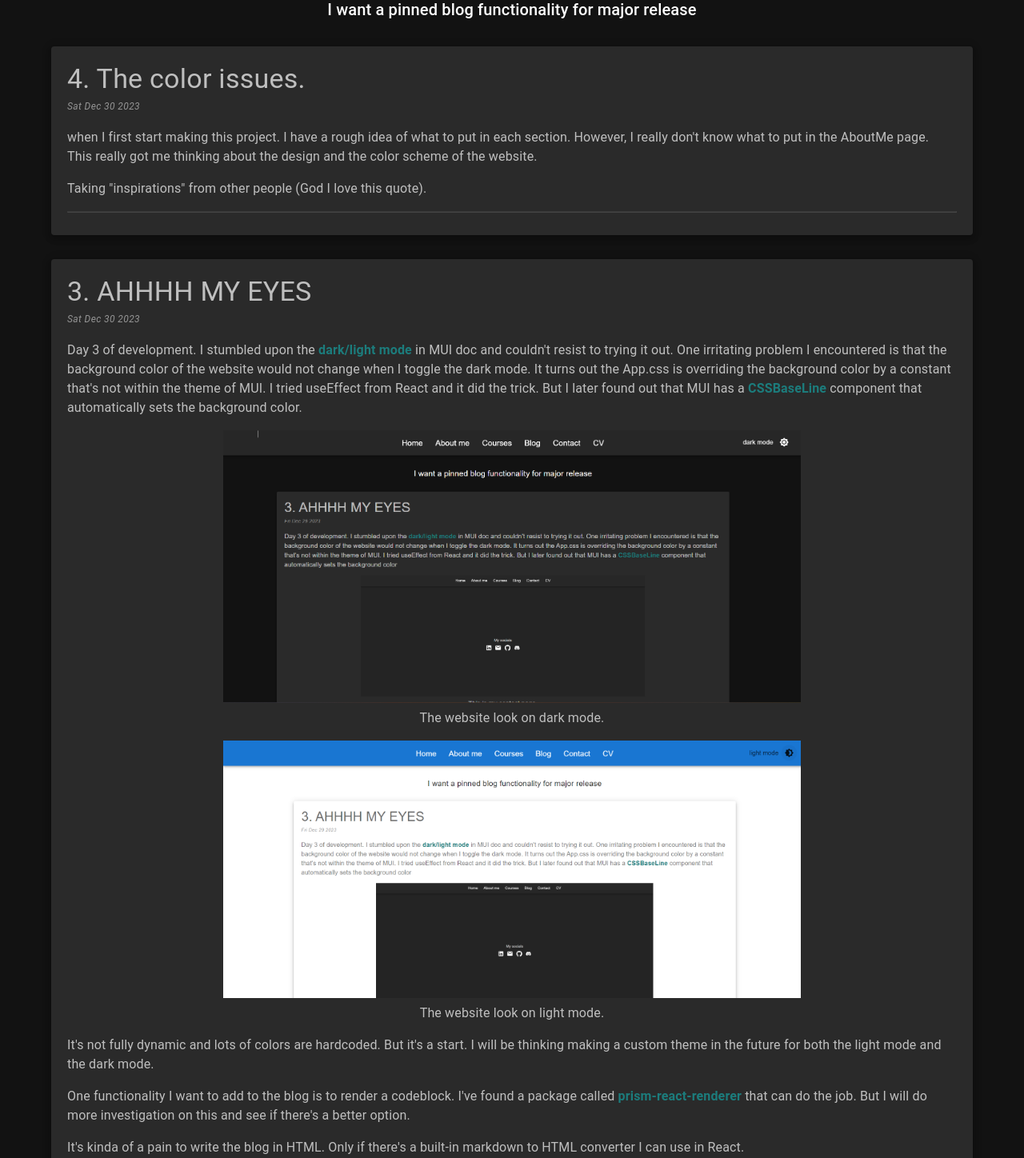
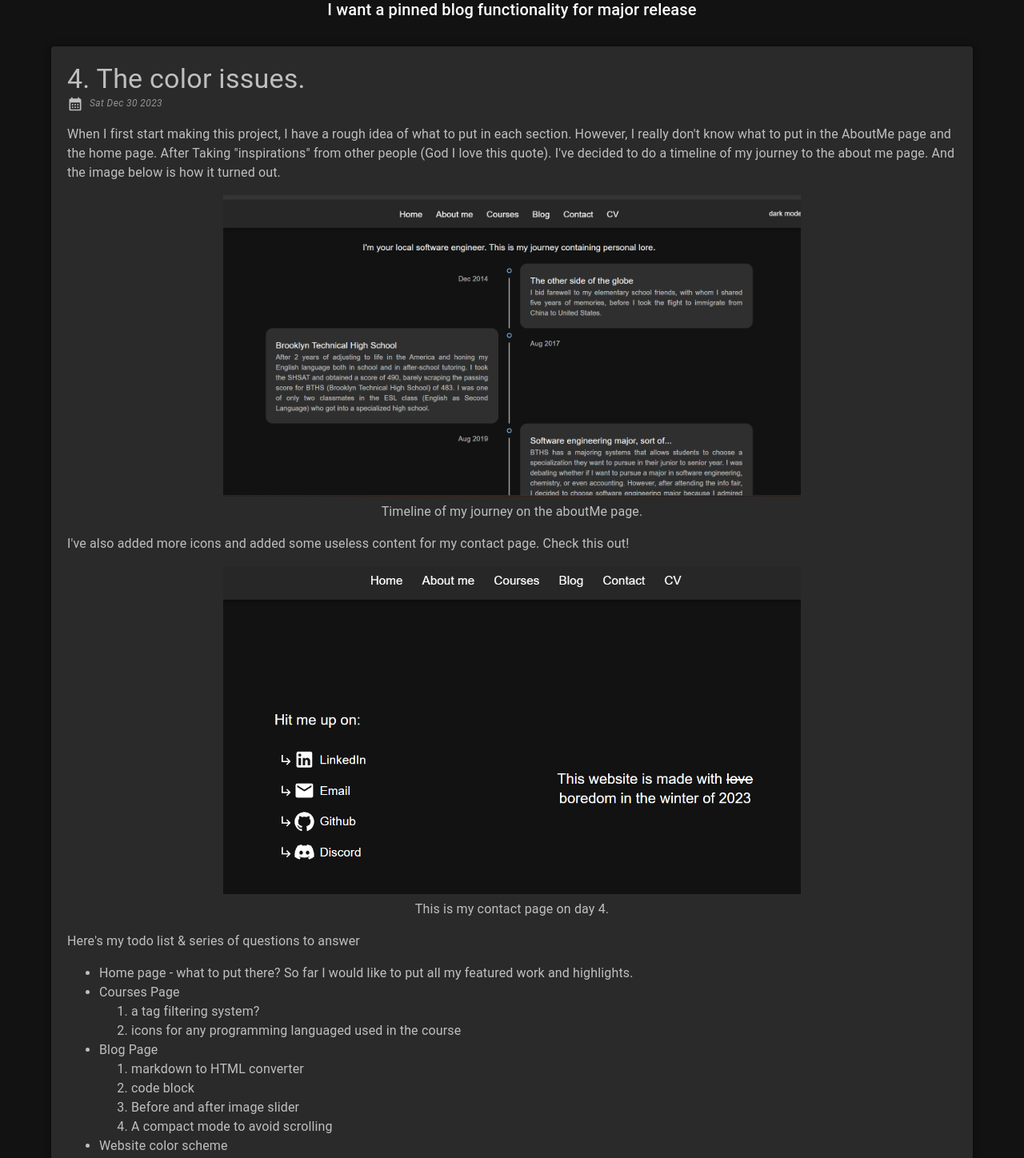
Before and after one commit to naxy-dong/personal-website, a React (Vite) app: page /Blog in a window 1280 px wide. Shown: the part 100-1548 px from the top of the page at 80% size. Built offline with nearby package versions, Linux system fonts and the light colour scheme.

Commit message:
Added blog day 4. Added icons to the blog page. And added functionality to the makelist function.

```diff
--- a/src/Components/BlogItem.tsx
+++ b/src/Components/BlogItem.tsx
@@ -1,4 +1,5 @@
-import { Paper, Typography, styled, useTheme } from "@mui/material";
+import { Box, Paper, Typography, styled, useTheme } from "@mui/material";
+import CalendarMonthIcon from "@mui/icons-material/CalendarMonth";
 
 const BlogPaper = styled(Paper)(({ theme }) => ({
   textAlign: "left",
@@ -23,13 +24,16 @@ function BlogItem({
   return (
     <BlogPaper elevation={5}>
       <Typography variant="h4">{index + ". " + title}</Typography>
-      <Typography
-        variant="caption"
-        sx={{ color: "text.disabled", fontStyle: "italic" }}
-      >
-        {date.toDateString()}
-      </Typography>
-      <div>{content()}</div>
+      <Box sx={{ display: 'flex', alignItems: 'center' }}>
+        <CalendarMonthIcon fontSize="small"/>
+        <Typography
+          variant="caption"
+          sx={{ color: "text.disabled", fontStyle: "italic", marginLeft: 1 }}
+        >
+          {date.toDateString()}
+        </Typography>
+      </Box>
+      <Box>{content()}</Box>
       <hr style={{ borderColor: theme.palette.divider }} />
     </BlogPaper>
   );
--- a/src/data/blog.tsx
+++ b/src/data/blog.tsx
@@ -12,12 +12,51 @@ const blogData = [
     title: "The color issues.",
     date: new Date(2023, 11, 30),
     content: () => {
+      const blogTodoList = makeList(
+        [
+          "markdown to HTML converter",
+          "code block",
+          "Before and after image slider",
+          "A compact mode to avoid scrolling",
+        ],
+        "Blog Page",
+        true
+      );
+      const coursesTodoList = makeList(
+        [
+          "a tag filtering system?",
+          "icons for any programming languaged used in the course",
+        ],
+        "Courses Page",
+        true
+      );
+
       const htmlContent = `
         ${makeParagraph(
-          `when I first start making this project. I have a rough idea of what to put in each section. However, I really don't know what to put in the AboutMe page. This really got me thinking about the design and the color scheme of the website.`
+          `When I first start making this project, I have a rough idea of what to put in each section. However, I really don't know what to put in the AboutMe page and the home page. After Taking "inspirations" from other people (God I love this quote). I've decided to do a timeline of my journey to the about me page. And the image below is how it turned out.`
+        )}
+        ${makeImage(
+          assetPath + "day4-1.png",
+          "Timeline of my journey on the aboutMe page.",
+          "Timeline of my journey on the aboutMe page."
         )}
         ${makeParagraph(
-          `Taking "inspirations" from other people (God I love this quote). `
+          `I've also added more icons and added some useless content for my contact page. Check this out!`
+        )}
+        ${makeImage(
+          assetPath + "day4-2.png",
+          "This is my contact page on day 4.",
+          "This is my contact page on day 4."
+        )}
+        ${makeList(
+          [
+            "Home page - what to put there? So far I would like to put all my featured work and highlights.",
+            coursesTodoList,
+            blogTodoList,
+            "Website color scheme",
+            "CV - Should I post it or not?",
+          ],
+          "Here's my todo list & series of questions to answer"
         )}
         `;
 
--- a/src/data/courses.ts
+++ b/src/data/courses.ts
@@ -149,7 +149,7 @@ const courses = [
       description: `Teaching Assistant for CSE 214. Duties included
       •	Prepared recitation materials and taught core data structure concepts in Java to a recitation of 27 students.
       •	Held office hours (5 hours weekly) to assist the students with homework and curriculum.
-      •	Prepared and entered homework test cases in the CodeGrade auto-grading system
+      •	Prepared and entered homework test cases in the CodeGrade auto-grading system.
       `,
     },
     {
--- a/src/utils/blogutil.ts
+++ b/src/utils/blogutil.ts
@@ -7,10 +7,19 @@ function makeParagraph(text: string) {
   return `<p>${text}</p>`;
 }
 
-function makeList(items: any[], title?: string) {
+function makeList(items: any[], title?: string, ordered?: boolean) {
   return `
     ${title ? `<span>${title}</span>` : ""}
-    <ul>${items.map((item) => `<li>${item}</li>`).join("")}</ul>
+    ${ordered ? "<ol>" : "<ul>"}
+    ${items
+      .map((item) => {
+        if(item.startsWith("<")){
+          return item;
+        }
+        return `<li>${item}</li>`;
+      })
+      .join("")}
+    ${ordered ? "</ol>" : "</ul>"}
   `;
 }
 
```
Also changed, not shown: src/assets/day4-1.png (added), src/assets/day4-2.png (added).
